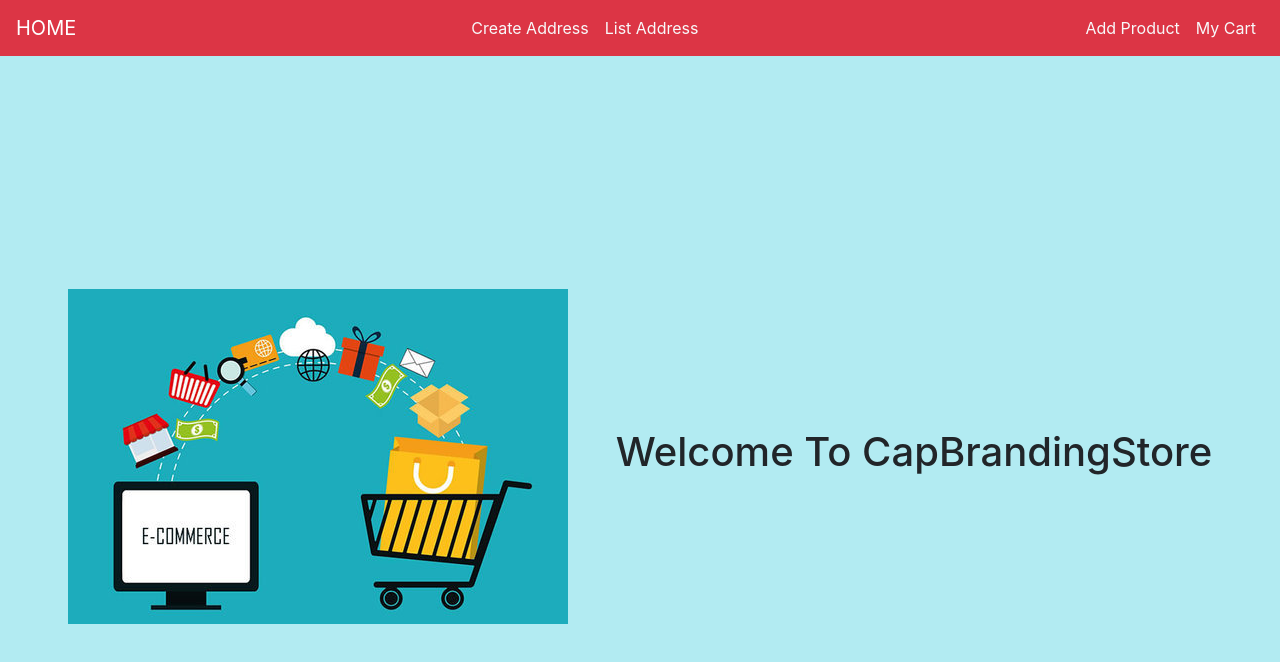
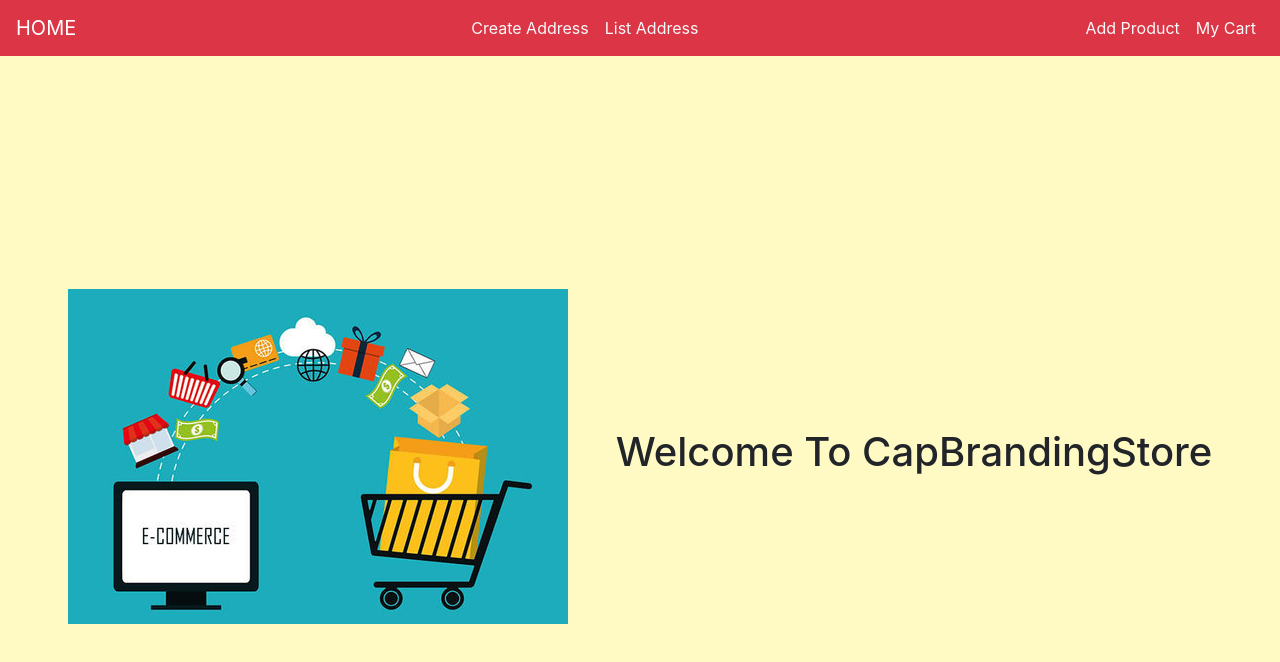
Before and after one commit to CapgeminiCg-01/capbranding-sprint2, a React (Create React App) app: page / in a window 1280 px wide. Shown: the top 662 px of the page. Built offline with nearby package versions, Linux system fonts and the light colour scheme.

Commit message:
color changes

```diff
--- a/src/App.js
+++ b/src/App.js
@@ -38,7 +38,7 @@ function App() {
           style={{
             height: "100vh",
             fontSize: "50px",
-            backgroundColor: "#b2ebf2",
+            backgroundColor: "#fff9c4",
           }}
         >
           <div className="col d-flex justify-content-center align-items-center" >
```
